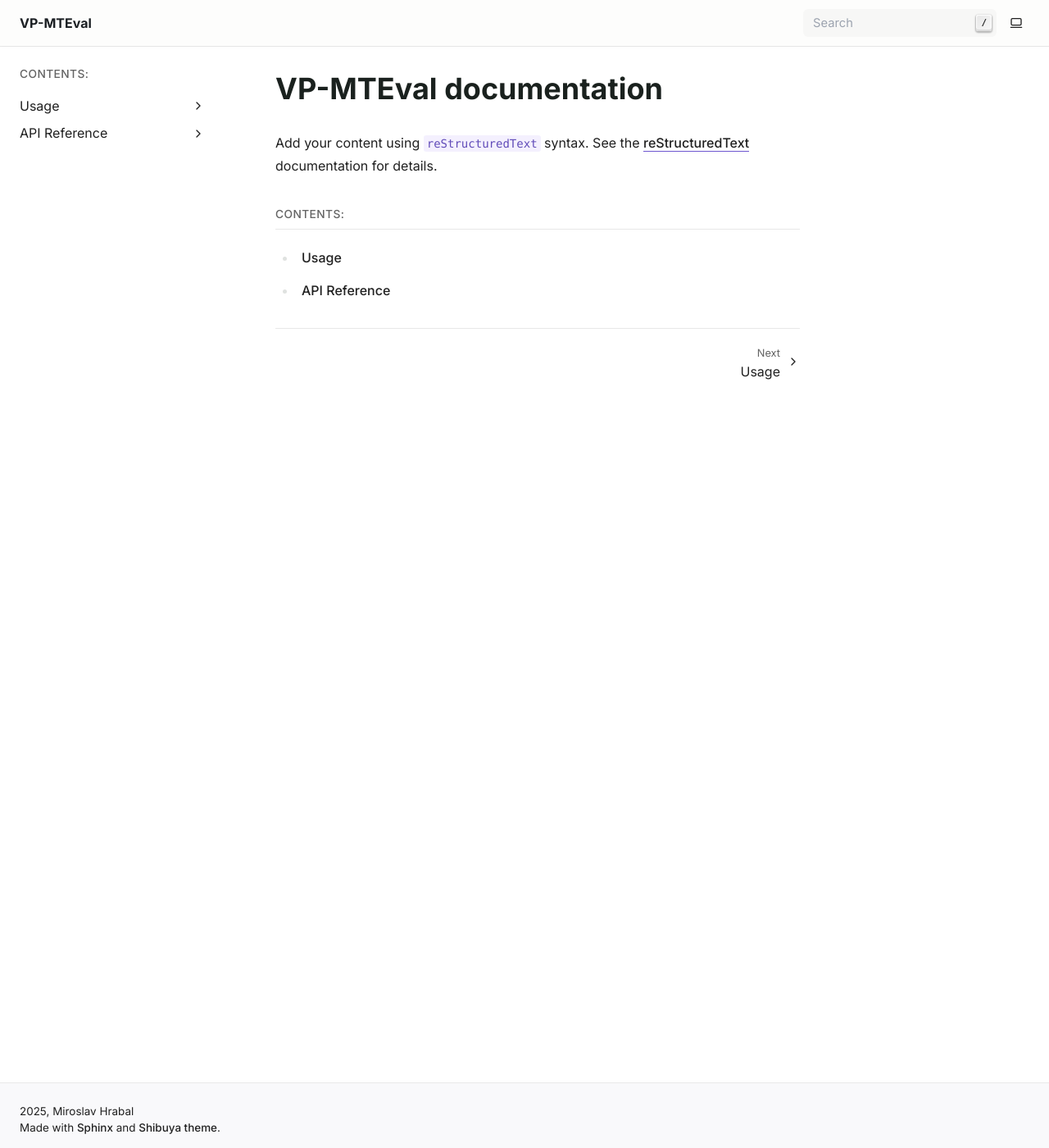
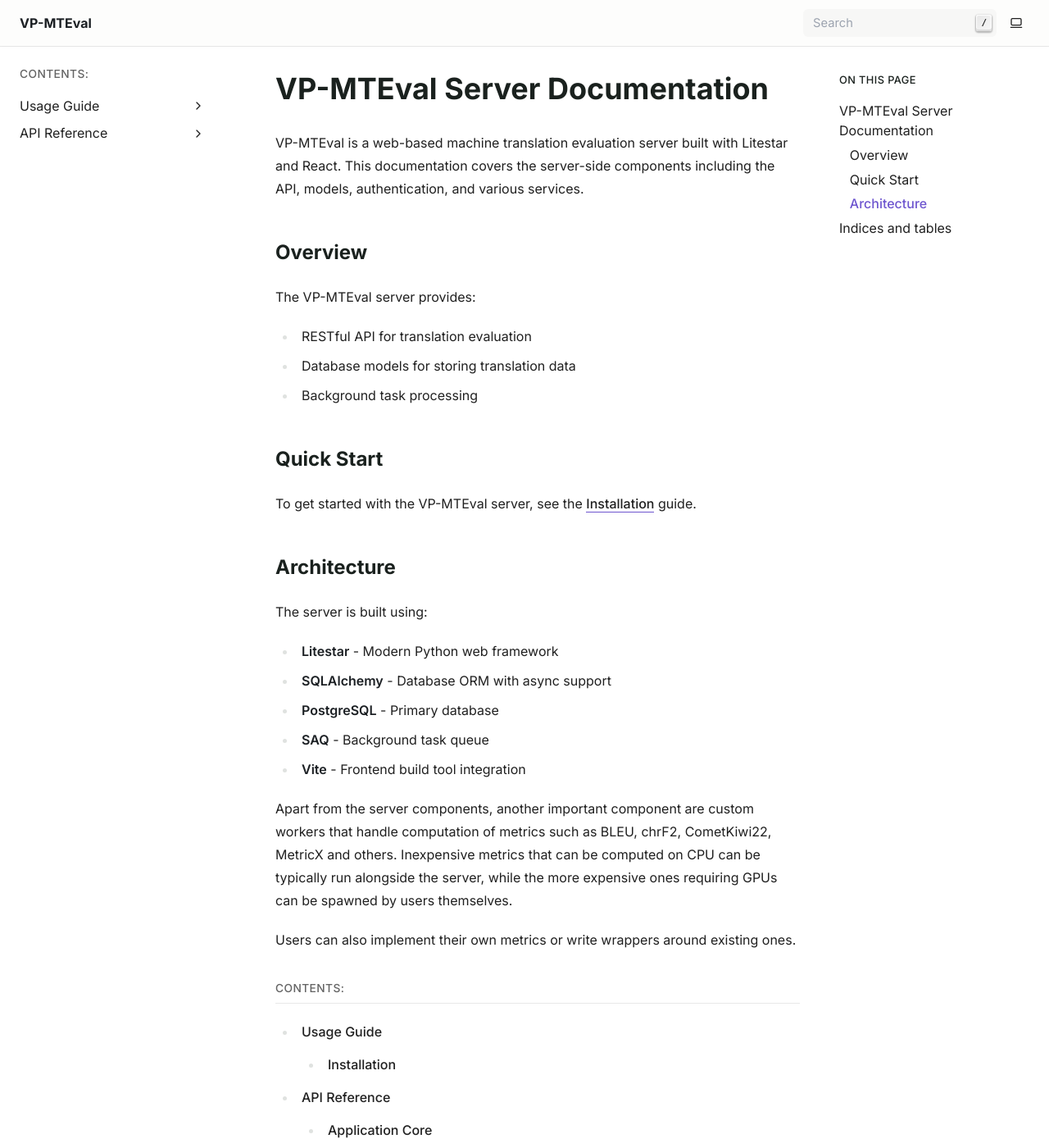
Before and after one commit to hrabalm/vp-mteval, a Sphinx documentation site: the page built from server/docs/index.rst, in a window 1280 px wide and 1400 px high. Shown: the whole window at 82% size. Built offline with Sphinx 7.4.7, drawn with Linux system fonts in a browser that asks for light colours; pages that are not in the unit, such as notebooks, are missing from menus; some of the changed text lies outside the part shown.

```diff
--- a/server/docs/conf.py
+++ b/server/docs/conf.py
@@ -2,6 +2,13 @@
 #
 # For the full list of built-in configuration values, see the documentation:
 # https://www.sphinx-doc.org/en/master/usage/configuration.html
+
+# -- Path setup --------------------------------------------------------------
+# If extensions (or modules to document with autodoc) are in another directory,
+# add these directories to sys.path here.
+import os
+import sys
+sys.path.insert(0, os.path.abspath('..'))
 
 # -- Project information -----------------------------------------------------
 # https://www.sphinx-doc.org/en/master/usage/configuration.html#project-information
@@ -25,10 +32,39 @@ extensions = [
     "sphinx.ext.intersphinx",
     "sphinx_toolbox.collapse",
     "sphinx.ext.autosectionlabel",
+    "sphinx.ext.autosummary",
 ]
 
 templates_path = ["_templates"]
 exclude_patterns = ["_build", "Thumbs.db", ".DS_Store"]
+
+# -- Autodoc configuration ---------------------------------------------------
+autodoc_default_options = {
+    'members': True,
+    'member-order': 'bysource',
+    'special-members': '__init__',
+    'undoc-members': True,
+    'exclude-members': '__weakref__'
+}
+
+# Napoleon settings for Google and NumPy style docstrings
+napoleon_google_docstring = True
+napoleon_numpy_docstring = True
+napoleon_include_init_with_doc = False
+napoleon_include_private_with_doc = False
+napoleon_include_special_with_doc = True
+napoleon_use_admonition_for_examples = False
+napoleon_use_admonition_for_notes = False
+napoleon_use_admonition_for_references = False
+napoleon_use_ivar = False
+napoleon_use_param = True
+napoleon_use_rtype = True
+napoleon_preprocess_types = False
+napoleon_type_aliases = None
+napoleon_attr_annotations = True
+
+# Autosummary settings
+autosummary_generate = True
 
 
 # -- Options for HTML output -------------------------------------------------
--- a/server/docs/index.rst
+++ b/server/docs/index.rst
@@ -3,13 +3,43 @@
    You can adapt this file completely to your liking, but it should at least
    contain the root `toctree` directive.
 
-VP-MTEval documentation
-=======================
+VP-MTEval Server Documentation
+==================================
 
-Add your content using ``reStructuredText`` syntax. See the
-`reStructuredText <https://www.sphinx-doc.org/en/master/usage/restructuredtext/index.html>`_
-documentation for details.
+VP-MTEval is a web-based machine translation evaluation server built with Litestar and React. This documentation covers the server-side components including the API, models, authentication, and various services.
 
+Overview
+--------
+
+The VP-MTEval server provides:
+
+* RESTful API for translation evaluation
+* Database models for storing translation data
+* Background task processing
+
+Quick Start
+-----------
+
+To get started with the VP-MTEval server, see the :doc:`usage/installation` guide.
+
+Architecture
+------------
+
+The server is built using:
+
+* **Litestar** - Modern Python web framework
+* **SQLAlchemy** - Database ORM with async support
+* **PostgreSQL** - Primary database
+* **SAQ** - Background task queue
+* **Vite** - Frontend build tool integration
+
+Apart from the server components, another important component are custom workers
+that handle computation of metrics such as BLEU, chrF2, CometKiwi22, MetricX
+and others. Inexpensive metrics that can be computed on CPU can be typically
+run alongside the server, while the more expensive ones requiring GPUs can be
+spawned by users themselves.
+
+Users can also implement their own metrics or write wrappers around existing ones.
 
 .. toctree::
    :maxdepth: 2
@@ -17,3 +47,10 @@ documentation for details.
 
    usage/index
    api/index
+
+Indices and tables
+==================
+
+* :ref:`genindex`
+* :ref:`modindex`
+* :ref:`search`
--- a/server/docs/usage/index.rst
+++ b/server/docs/usage/index.rst
@@ -1,6 +1,9 @@
-=====
-Usage
-=====
+Usage Guide
+===========
+
+This section provides practical guides for using and deploying the VP-MTEval server.
 
 .. toctree::
-    :titlesonly:
+   :maxdepth: 2
+
+   installation
```
Also changed, not shown: server/docs/api/app.rst (added, +26 -0 lines), server/docs/api/auth.rst (added, +14 -0 lines), server/docs/api/config.rst (added, +14 -0 lines), server/docs/api/events.rst (added, +9 -0 lines), server/docs/api/hooks.rst (added, +9 -0 lines), server/docs/api/index.rst (+54 -4 lines), server/docs/api/models.rst (added, +16 -0 lines), server/docs/api/ngrams.rst (added, +17 -0 lines), server/docs/api/routes.rst (added, +28 -0 lines), server/docs/api/services.rst (added, +9 -0 lines), server/docs/api/tasks.rst (added, +9 -0 lines), server/docs/api/utils.rst (added, +9 -0 lines), server/docs/usage/installation.rst (added, +22 -0 lines), 2 other files.
